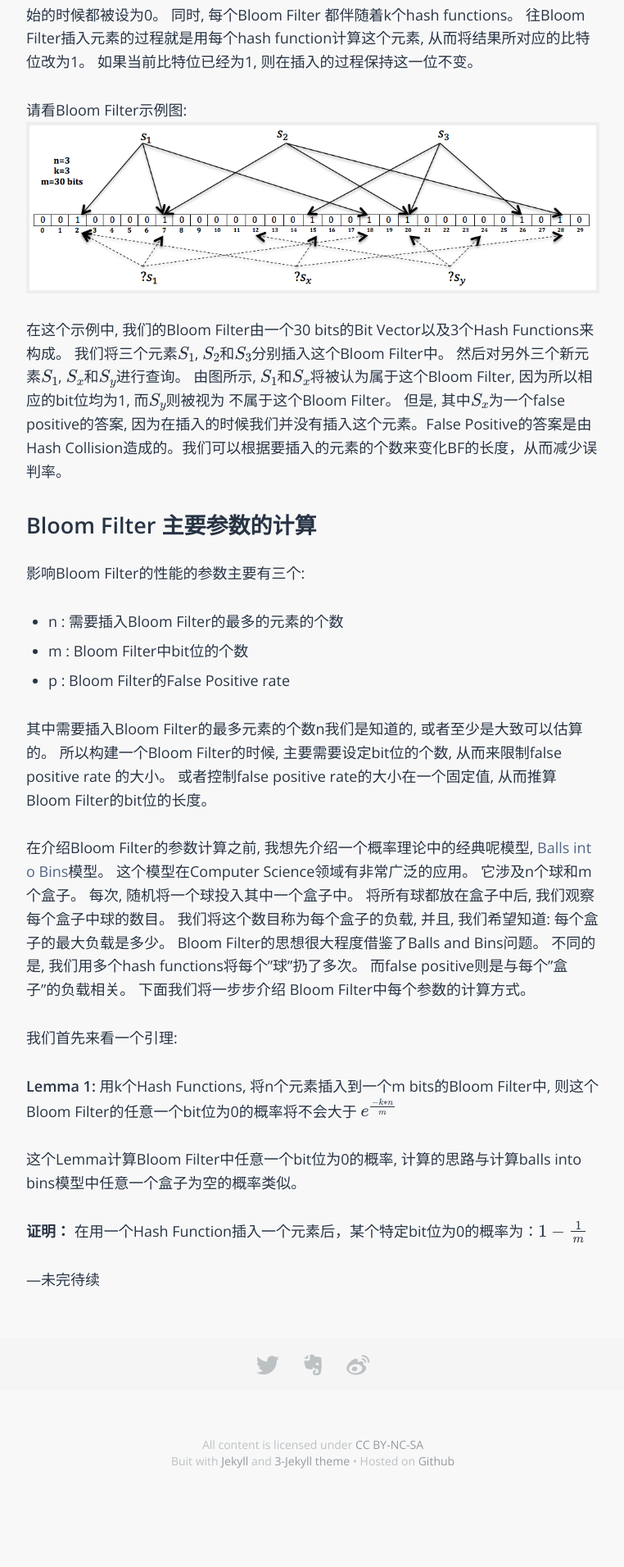
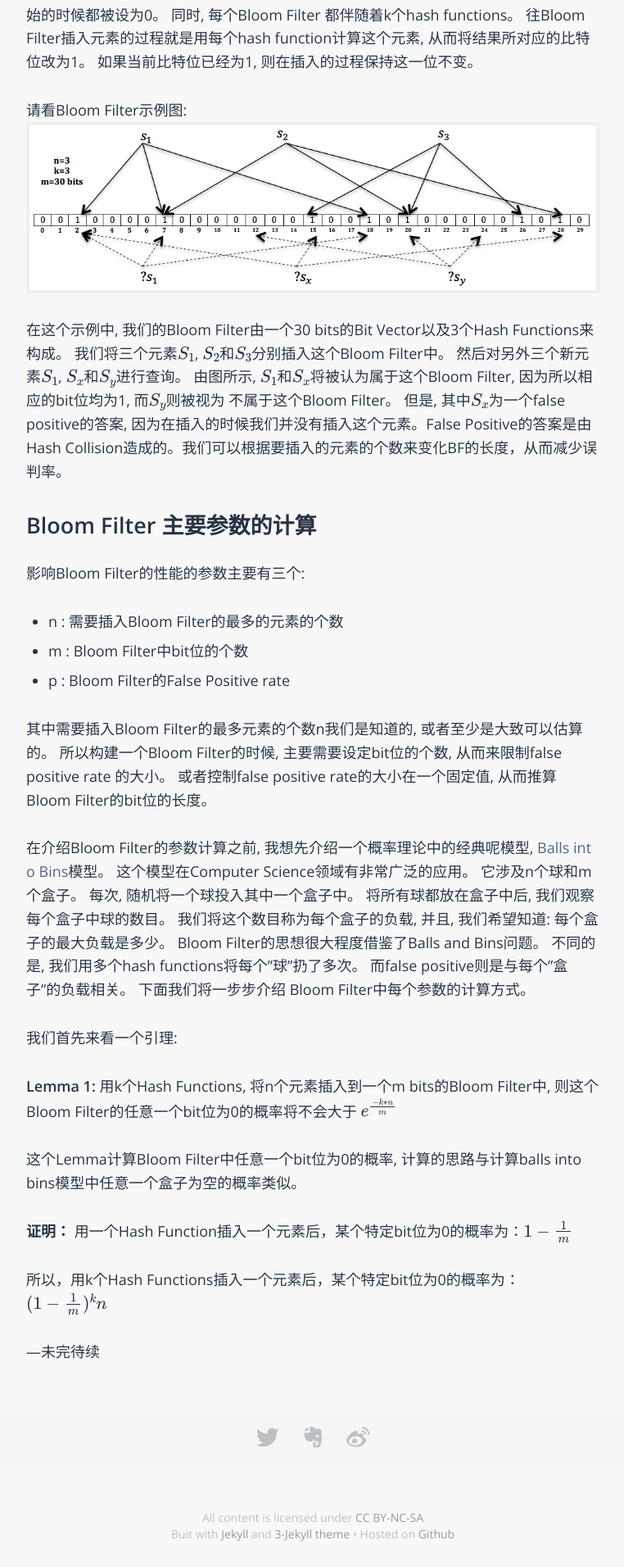
Before and after one commit to sophiesongge/sophiesongge.github.io, a Jekyll site: the page built from _posts/2016-09-06-bloom-filter.markdown, in a window 1280 px wide. Shown: the part 1055-2967 px from the top of the page at 82% size, without its empty margins (258-1020 px from the left). Built offline with Jekyll 4.4.1, drawn with Linux system fonts in a browser that asks for light colours; some web fonts are replaced; formulas are drawn with MathJax 3.

Commit message:
add post for bloom filter

```diff
--- a/_posts/2016-09-06-bloom-filter.markdown
+++ b/_posts/2016-09-06-bloom-filter.markdown
@@ -64,7 +64,10 @@ Bloom Filter中每个参数的计算方式。
 这个Lemma计算Bloom Filter中任意一个bit位为0的概率, 计算的思路与计算balls into bins模型中任意一个盒子为空的概率类似。
 
 **证明：**
-在用一个Hash Function插入一个元素后，某个特定bit位为0的概率为：$1 - \frac{1}{m}$
+用一个Hash Function插入一个元素后，某个特定bit位为0的概率为：$1 - \frac{1}{m}$
+
+所以，用k个Hash Functions插入一个元素后，某个特定bit位为0的概率为：$(1 - \frac{1}{m})^kn$
+
 
 
 ---未完待续
```
